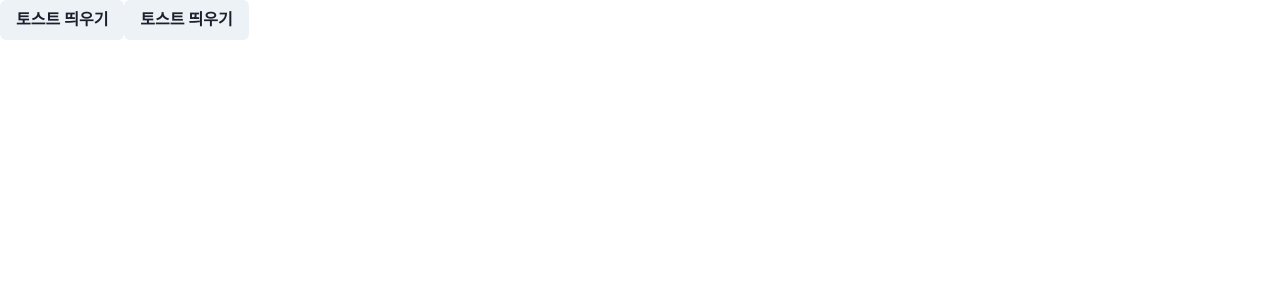
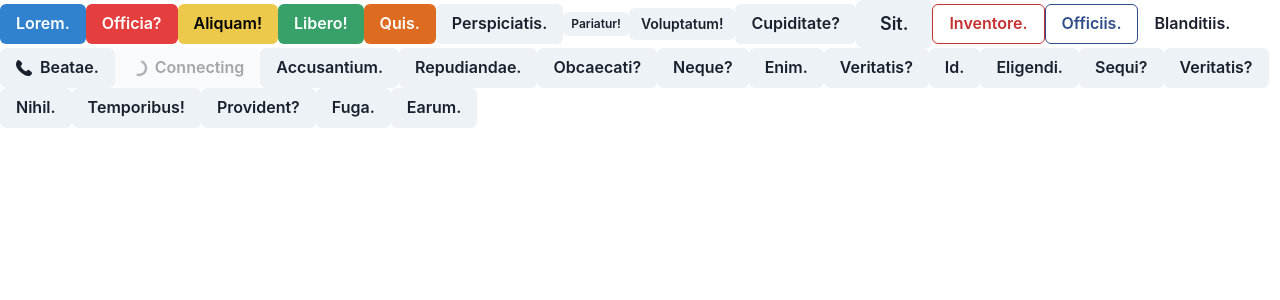
Before and after one commit to hoonil1/hoonil_react, a React (Create React App) app: page / in a window 1280 px wide. Shown: the top 300 px of the page. Built offline with nearby package versions, Linux system fonts and the light colour scheme.

Commit message:
Button의 각종 기능 사용

```diff
--- a/src/App.js
+++ b/src/App.js
@@ -1,36 +1,45 @@
-import { Button, useToast } from "@chakra-ui/react";
+import { Button, ButtonGroup } from "@chakra-ui/react";
+import { PhoneIcon } from "@chakra-ui/icons";
 
 function App() {
-  const toast = useToast();
   return (
     <>
-      <Button
-        onClick={() =>
-          toast({
-            description: "게시물이 저장되었습니다.",
-            title: "저장완료",
-            duration: 500,
-            position: "center",
-            isClosable: true,
-          })
-        }
-      >
-        토스트 띄우기
+      <Button colorScheme="blue">Lorem.</Button>
+      <Button colorScheme="red">Officia?</Button>
+      <Button colorScheme="yellow">Aliquam!</Button>
+      <Button colorScheme="green">Libero!</Button>
+      <Button colorScheme="orange">Quis.</Button>
+      <Button colorScheme="gray">Perspiciatis.</Button>
+      <Button size={"xs"}>Pariatur!</Button>
+      <Button size={"sm"}>Voluptatum!</Button>
+      <Button size={"md"}>Cupiditate?</Button>
+      <Button size={"lg"}>Sit.</Button>
+      <Button colorScheme="red" variant={"outline"}>
+        Inventore.
       </Button>
-      <Button
-        onClick={() =>
-          toast({
-            description: "게시물이 저장되지 않았습니다.",
-            title: "저장실패",
-            duration: 500,
-            position: "top",
-            isClosable: true,
-            status: "error",
-          })
-        }
-      >
-        토스트 띄우기
+      <Button colorScheme="facebook" variant={"outline"}>
+        Officiis.
       </Button>
+      <Button variant={"ghost"}>Blanditiis.</Button>
+      <Button leftIcon={<PhoneIcon />}>Beatae.</Button>
+      <Button isLoading loadingText={"Connecting"}>
+        Similique!
+      </Button>
+      <Button>Accusantium.</Button>
+      <Button>Repudiandae.</Button>
+      <Button>Obcaecati?</Button>
+      <Button>Neque?</Button>
+      <Button>Enim.</Button>
+      <Button>Veritatis?</Button>
+      <Button>Id.</Button>
+      <Button>Eligendi.</Button>
+      <Button>Sequi?</Button>
+      <Button>Veritatis?</Button>
+      <Button>Nihil.</Button>
+      <Button>Temporibus!</Button>
+      <Button>Provident?</Button>
+      <Button>Fuga.</Button>
+      <Button>Earum.</Button>
     </>
   );
 }
```
